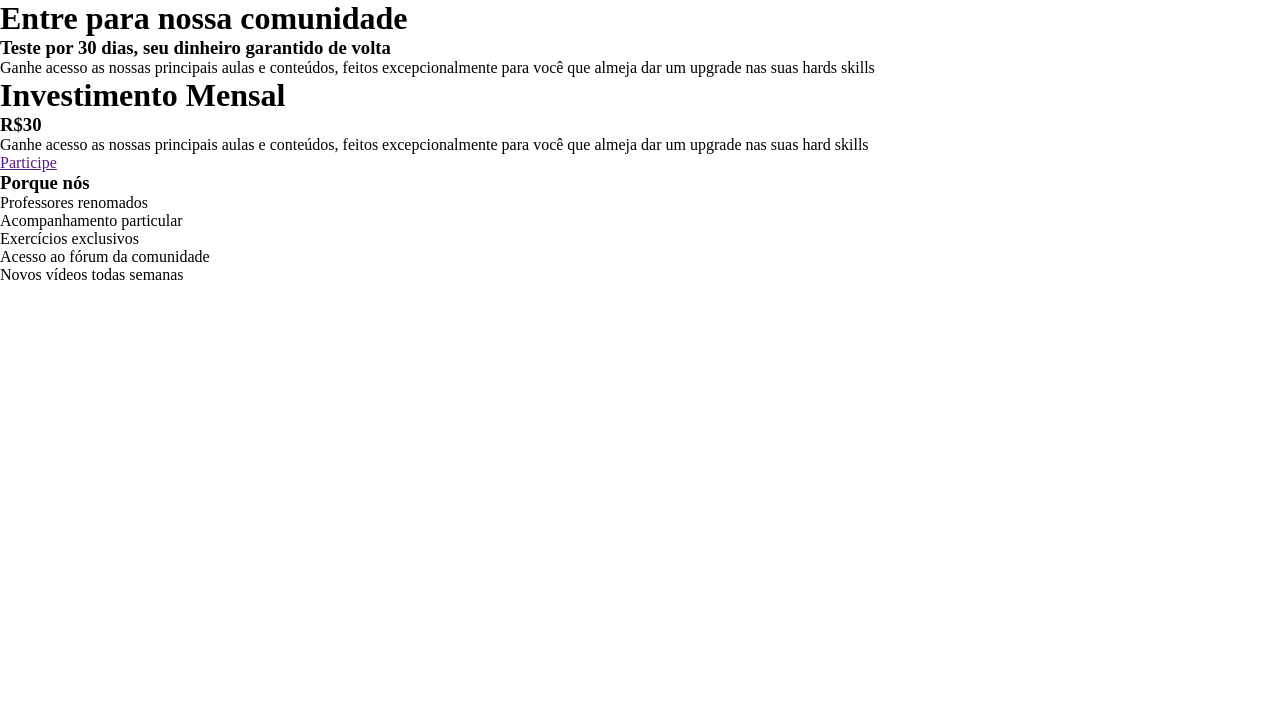
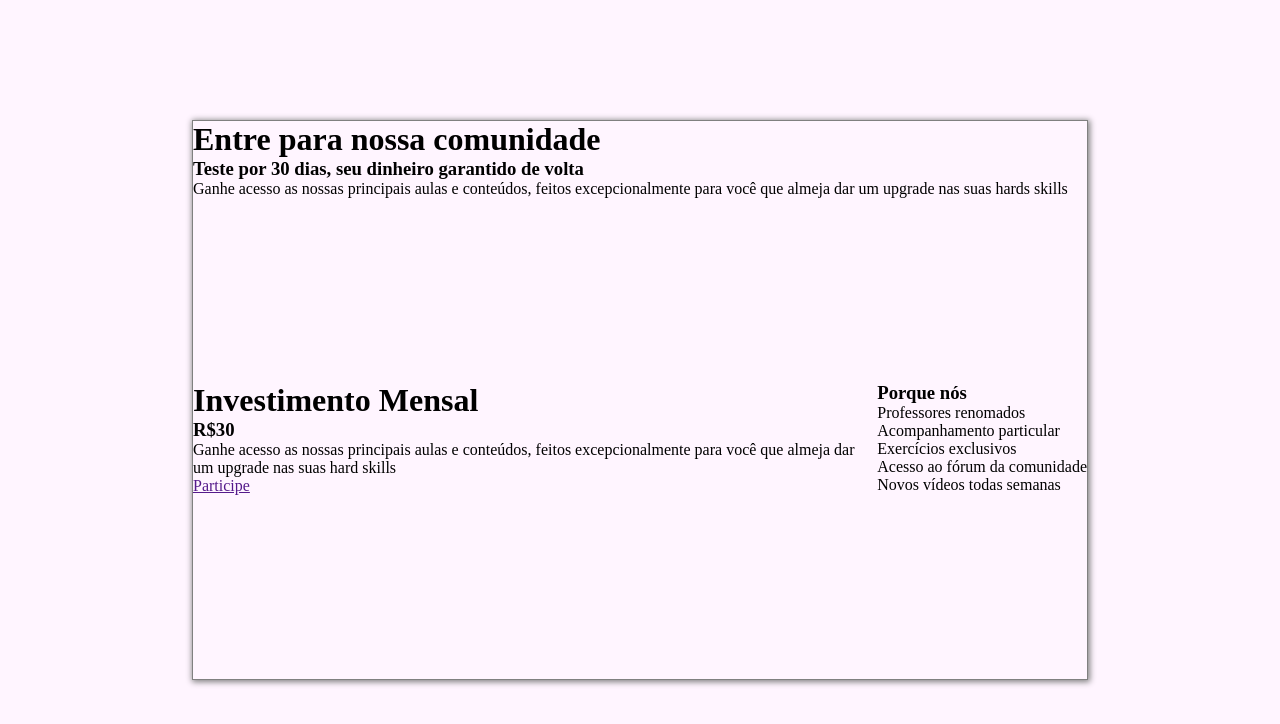
Before and after one commit to LeonardoSalees/single-price-grid-component, a plain HTML site: page index.html in a window 1280 px wide. Drawn offline with Linux system fonts and the light colour scheme.

Commit message:
grid-adjust-and-palette-of-colors

```diff
--- a/styles.css
+++ b/styles.css
@@ -4,8 +4,44 @@
   padding: 0;
   box-sizing: border-box;
 }
+:root {
+  --white-color: #fff5ff;
+}
 
 html,
 body {
   width: 100%;
 }
+ul {
+  list-style: none;
+}
+
+body {
+  height: 100vh;
+  display: flex;
+  align-items: center;
+  background-color: var(--white-color);
+}
+
+.card-price {
+  height: 70%;
+  display: grid;
+  grid-template-areas:
+    'col-a col-a'
+    'col-b col-c';
+  width: 70%;
+  margin: 0 auto;
+  border: 1px solid gray;
+  box-shadow: 1px 1px 6px 1px gray;
+}
+
+.col-a {
+  grid-area: col-a;
+}
+
+.col-b {
+  grid-area: col-b;
+}
+.col-c {
+  grid-area: col-c;
+}
```
